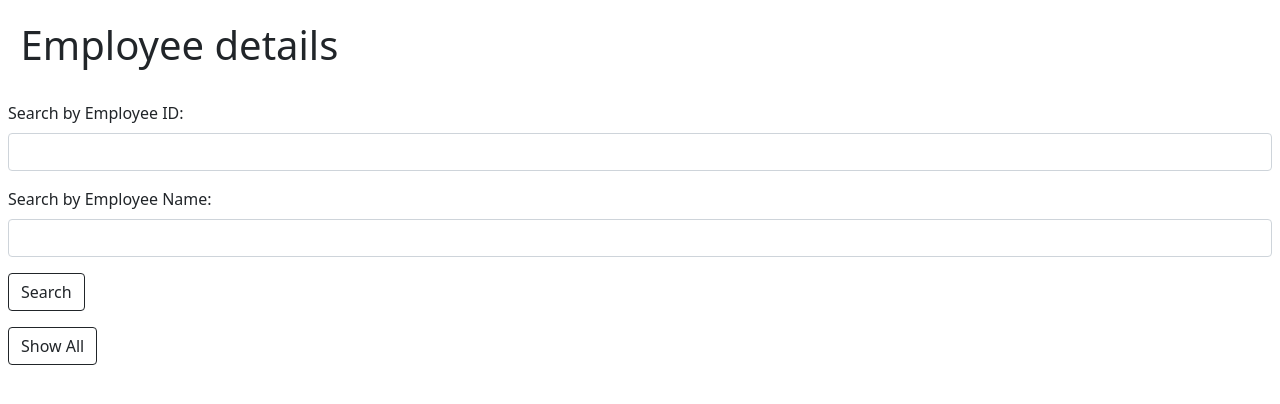
After one commit to jaydeep283/Employee-Data-Management-App, a Flask app: page /readMenu in a window 1280 px wide. The commit adds this page. Shown: the top 404 px of the page. Run offline with Flask 2, Linux system fonts and the light colour scheme.

Commit message:
Added filter for ID and Name

```diff
--- a/app.py
+++ b/app.py
@@ -85,6 +85,21 @@ def show_all():
     return render_template('read.html', AllEmp=allEmp)
 
 
+@app.route('/readMenu', methods=['GET', 'POST'])
+def readMenu():
+    firstLoad = True
+    if request.method == 'POST':
+        id = request.form['searchID']
+        name = request.form['searchName']
+        if id:
+            emp_det = Employee.query.get(int(id))
+        elif name:
+            emp_det = Employee.query.filter_by(name=str(name)).first()
+        return render_template('readMenu.html', emp_det=emp_det, load=False)
+    else:
+        return render_template('readMenu.html', load=firstLoad)
+
+
 @app.route('/update')
 def update_emp():
     return render_template('update.html')
--- a/templates/index.html
+++ b/templates/index.html
@@ -35,8 +35,8 @@
         <td><a href="{{ url_for('del_emp') }}" class="btn btn-outline-dark">Delete</a></td>
       </tr>
       <tr>
-        <td>Show All Employee Data</td>
-        <td><a href="{{ url_for('show_all') }}" class="btn btn-outline-dark">Show</a></td>
+        <td>Get Employee/'s Details</td>
+        <td><a href="{{ url_for('readMenu') }}" class="btn btn-outline-dark">Select</a></td>
       </tr>
     </tbody>
   </table>
--- /dev/null
+++ b/templates/readMenu.html
@@ -0,0 +1,49 @@
+{% extends 'base.html' %}
+
+{% block head %}
+    <title>Read Menu-Employee Data Management App</title>
+{% endblock %}
+
+
+{% block body %}
+    <div class="container-fluid ps-2 pt-2">
+        <h1 class="pb-3">Employee details</h1>
+    </div>
+    <div class="container-fluid ps-2 pe-2 pt-2">
+        <form action="/readMenu" method="post">
+          <div class="mb-3">
+            <label for="searchID" class="form-label">Search by Employee ID: </label>
+            <input type="text" class="form-control" id="searchID" name="searchID">
+          </div>
+            <div class="mb-3">
+                <label for="searchName" class="form-label">Search by Employee Name: </label>
+                <input type="text" class="form-control" id="searchName" name="searchName">
+            </div>
+            <button type="submit" class="btn btn-outline-dark">Search</button>
+        </form>
+        <a href="{{ url_for('show_all') }}" class="btn btn-outline-dark my-3">Show All</a>
+    </div>
+
+    {% if emp_det %}
+        <div class="container-fluid ps-2 pe-2 pt-2">
+            <h5>Name: {{ emp_det.name }}</h5>
+            <p>Employee ID: {{ emp_det.emp_id }}</p>
+            <p>User Type: {{ emp_det.user_type }}</p>
+            <p>Years of Experience:{{ emp_det.years }}</p>
+            <p>Date of Birth: {{ emp_det.dob }}</p>
+            <p>Date of Joining: {{ emp_det.doj }}</p>
+            <p>Skill Set: {{ emp_det.skill_set }}</p>
+            <p>Projects: {{ emp_det.projects }}</p>
+            <br>
+        </div>
+    {% else %}
+        {% if load %}
+            <div></div>
+        {% else %}
+            <div class="alert alert-danger alert-dismissible fade show my-3" role="alert">
+                <strong>Not found!</strong> No record found. Try again with valid ID or Name.
+                <button type="button" class="btn-close" data-bs-dismiss="alert" aria-label="Close"></button>
+            </div>
+        {% endif %}
+    {% endif %}
+{% endblock %}
```
